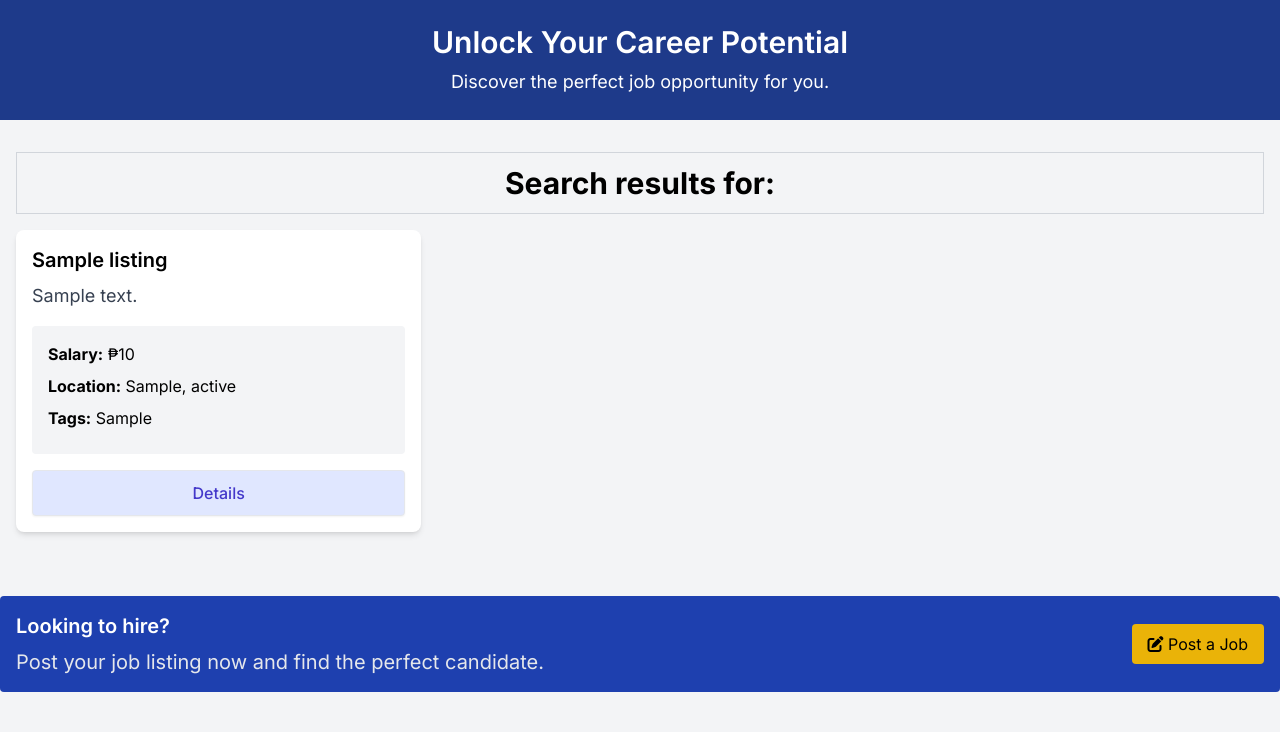
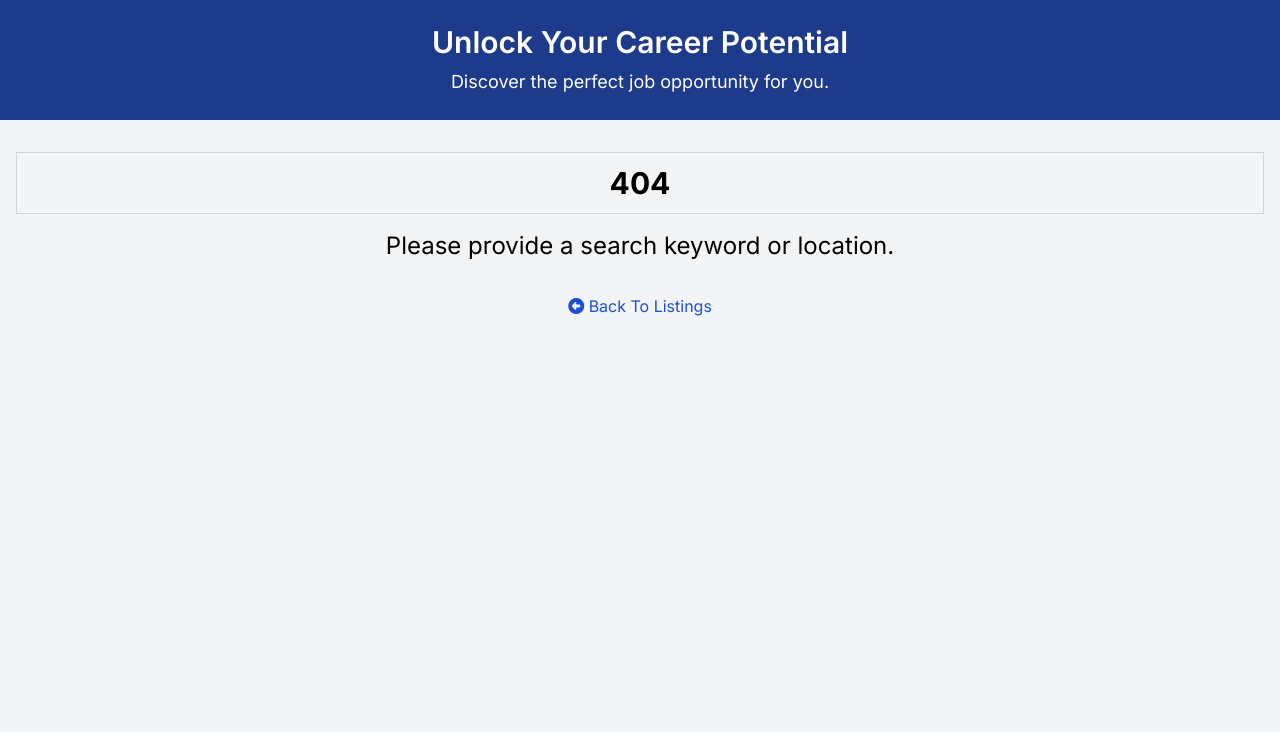
Before and after one commit to arvinbuid/jobrover, a PHP site: page /listings/search in a window 1280 px wide. Shown: the part 68-800 px from the top of the page. Run offline with PHP 8.4, Linux system fonts and the light colour scheme; tables that the repository leaves empty or names only in its code hold one stand-in row (values such as "Sample post"); a stand-in replaces the project's code that opens the database connection.

Commit message:
Create an error and display it in the UI if a user click search icon without typing a keywords or location.
Minor style fixes.

```diff
--- a/App/controllers/ListingController.php
+++ b/App/controllers/ListingController.php
@@ -370,6 +370,11 @@
 
     $listings = $this->db->query($query, $params)->fetchAll();
 
+    if (empty($keywords) && empty($location)) {
+      ErrorController::notFound('Please provide a search keyword or location.');
+      exit();
+    }
+
     if (!$listings) {
       ErrorController::notFound('Search result not found.');
       exit();
--- a/App/views/partials/bottom-banner.php
+++ b/App/views/partials/bottom-banner.php
@@ -10,7 +10,7 @@
       </div>
       <a
         href="/listings/create"
-        class="bg-yellow-500 hover:bg-yellow-600 text-black px-4 py-2 rounded hover:shadow-md transition duration-300 right-side"
+        class="bg-yellow-500 hover:bg-yellow-600 text-black px-4 py-2 rounded hover:shadow-md transition duration-300 text-center"
       >
         <i class="fa fa-edit"></i> Post a Job
       </a>
--- a/App/views/partials/navbar.php
+++ b/App/views/partials/navbar.php
@@ -10,7 +10,7 @@
       <!-- Check if have user session -->
       <?php if (Session::has('user')): ?>
       <div class="flex justify-between items-center gap-4 ">
-         <div class="text-blue-500 text-base links">
+         <div class="text-blue-300 text-base links">
            Welcome <?php echo Session::get('user')['name']; ?>
          </div>
          <form method="POST" action="/auth/logout" class="flex gap-4 links">
--- a/public/css/style.css
+++ b/public/css/style.css
@@ -970,6 +970,11 @@
   color: rgb(255 255 255 / var(--tw-text-opacity));
 }
 
+.text-blue-300 {
+  --tw-text-opacity: 1;
+  color: rgb(0 255 255 / var(--tw-text-opacity));
+}
+
 .text-blue-500 {
   --tw-text-opacity: 1;
   color: rgb(59 130 246 / var(--tw-text-opacity));
```
